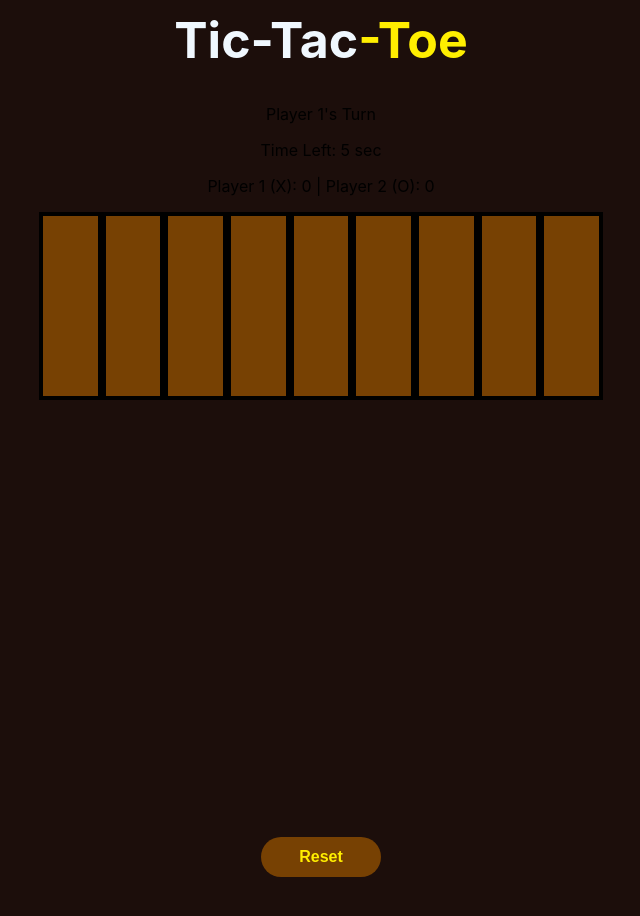
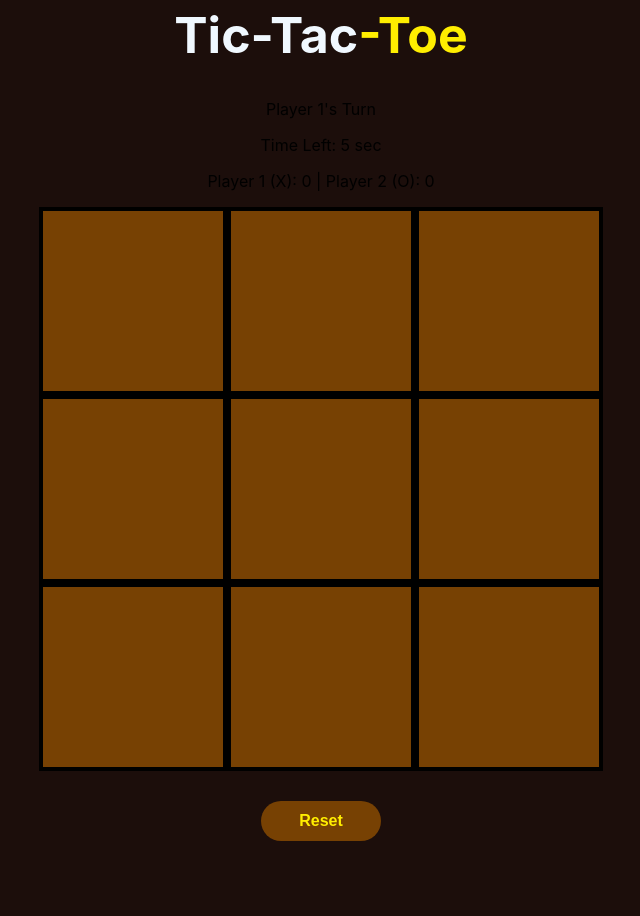
Before and after one commit to Shree-vathsan/Tic-Tac-Toe, a React (Create React App) app: page / in a window 1280 px wide. Shown: the top 916 px of the page, without its empty margins (319-959 px from the left). After the commit the page ends 871 px from the top, so only its background shows below. Built offline with nearby package versions, Linux system fonts and the light colour scheme.

Commit message:
Update TicTacToe.css

```diff
--- a/src/Components/TicTacToe/TicTacToe.css
+++ b/src/Components/TicTacToe/TicTacToe.css
@@ -1,34 +1,32 @@
-.container{
+.container {
     text-align: center;
-
   }
-.title{
-    margin-top: 10px;
+  .title {
+    margin-top: 5px; /* Reduced margin */
     color: aliceblue;
     font-size: 50px;
     display: flex;
     justify-content: center;
     align-items: center;
   }
-.title span{
+  .title span {
     color: #ffee00;
   }
-.reset{
+  .reset {
     width: 120px;
     height: 40px;
     border: none;
     outline: none;
     cursor: pointer;
     border-radius: 40px;
-    background:#774103;
+    background: #774103;
     font-size: 16px;
     color: #ffee00;
     font-weight: bold;
-    margin-top: 25px;
-    margin-bottom: 50px;
-
+    margin-top: 20px; /* Adjusted margin */
+    margin-bottom: 30px; /* Adjusted margin */
   }
-.boxes{
+  .boxes {
     display: flex;
     height: 180px;
     width: 180px;
@@ -36,18 +34,21 @@
     border: 4px solid #000000;
     border-radius: 0px;
     cursor: pointer;
-
   }
-.board{
-    height: 600px;
+  .board {
+    height: auto; /* Adjusted for responsiveness */
     width: 564px;
-    display: flex;
-    margin: auto;
+    display: grid;
+    grid-template-columns: repeat(3, 1fr);
+    margin: 10px auto; /* Reduced vertical margin */
   }
-.boxes img{
+  .boxes img {
     margin: 30px 30px;
   }
-.title img{
+  .title img {
     padding: 20px 20px;
     height: 50px;
   }
+  .boxes.highlight {
+    background-color: yellow;
+  }
```
Lines whose indentation alone changed are shown as unchanged.
